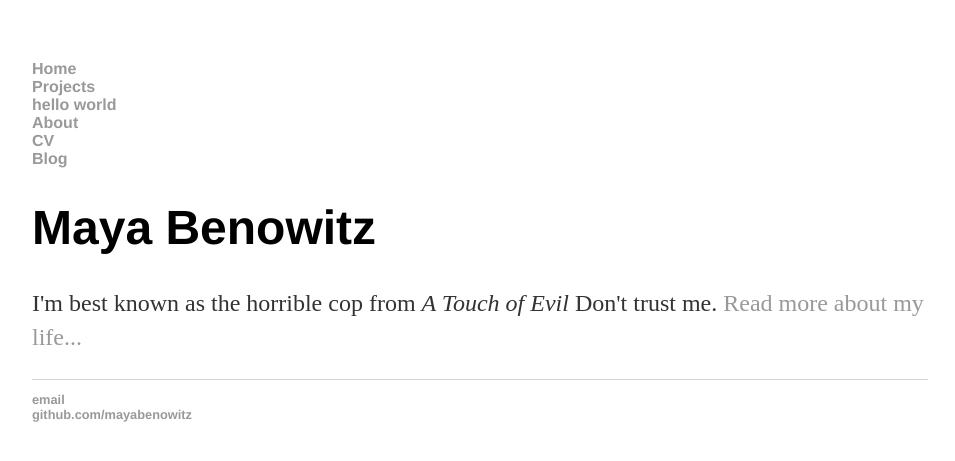
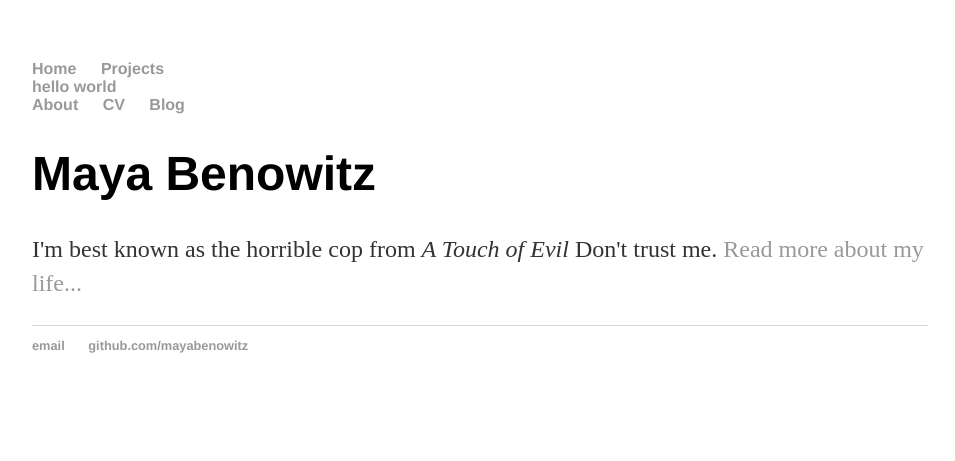
Before and after one commit to mayabenowitz/mayabenowitz.github.io, a Jekyll site: the page built from index.html, in a window 1280 px wide. Shown: the top 461 px of the page, without its empty margins (160-1115 px from the left). Built offline with Jekyll 4.4.1, drawn with Linux system fonts in a browser that asks for light colours.

Commit message:
Update main.css

```diff
--- a/css/main.css
+++ b/css/main.css
@@ -9,7 +9,7 @@ nav ul, footer ul {
     font-weight: bold;
 }
 nav ul li, footer ul li {
-    display: block;
+    display: inline;
     margin-right: 20px;
 }
 a {
@@ -18,6 +18,10 @@ a {
 }
 a:hover {
     text-decoration: underline;
+}
+li {
+    display:block;
+    transition-duration: 0.5s;
 }
 h1 {
     font-size: 3em;
```
